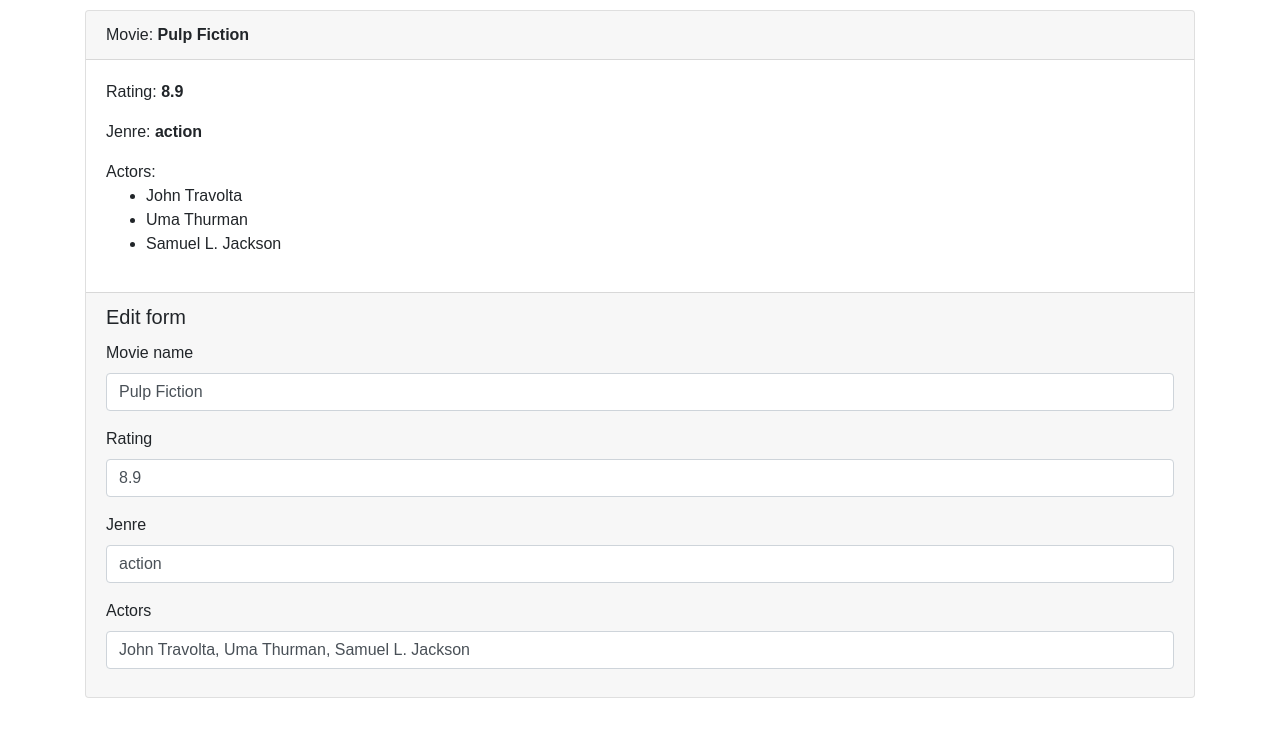
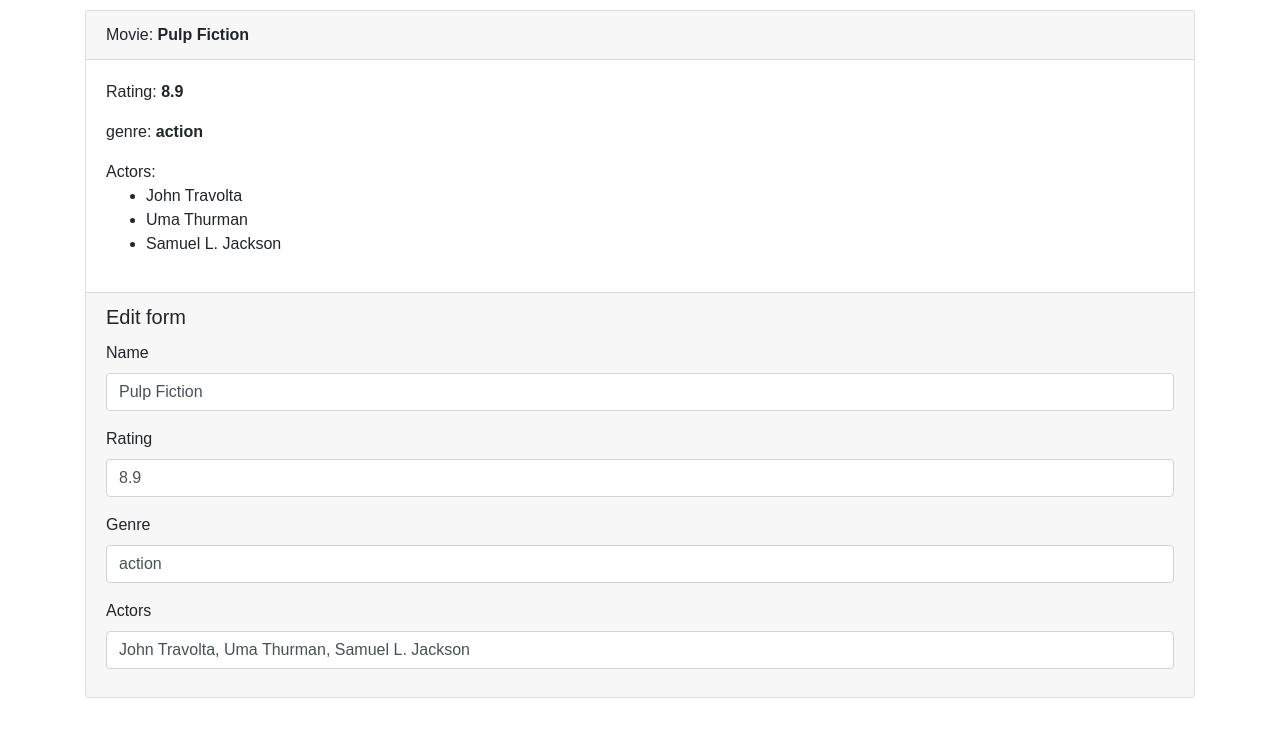
Before and after one commit to yumedzi/FilmsDB, a React (Create React App) app: page / in a window 1280 px wide. Shown: the top 736 px of the page. Built offline with nearby package versions, Linux system fonts and the light colour scheme.

Commit message:
ADD: FormField component

```diff
--- a/src/App.css
+++ b/src/App.css
@@ -1,4 +1,4 @@
-.App {
+/* .App {
   text-align: center;
 }
 
@@ -25,4 +25,4 @@
 @keyframes App-logo-spin {
   from { transform: rotate(0deg); }
   to { transform: rotate(360deg); }
-}
+} */
--- a/src/App.js
+++ b/src/App.js
@@ -1,34 +1,31 @@
 import React, { Component } from 'react';
-// import logo from './logo.svg';
 import './App.css';
 
-// class App extends Component {
-//   render() {
-//     return (
-//       <div className="App">
-//         <header className="App-header">
-//           <img src={logo} className="App-logo" alt="logo" />
-//           <h1 className="App-title">Welcome to React</h1>
-//         </header>
-//         <p className="App-intro">
-//           To get started, edit <code>src/App.js</code> and save to reload.
-//         </p>
-//       </div>
-//     );
-//   }
-// }
+
+const strToTitle = str => {
+  let parts = str.split(" ");
+  return parts.map(x => x[0].toUpperCase() + x.slice(1)).join(' ')
+}
+
+const FormField = props => (
+  <div className="form-group">
+    <label>{strToTitle(props.attr.replace('_raw', ''))}</label>
+    <input value={props.form.state[props.attr]} onChange={props.form.changeValue} type="text" className="form-control" attr={props.attr.replace('_raw', '')} placeholder={'Enter' + props.attr.replace('_raw', '')} />
+  </div>
+)
 
 class App extends Component {
   constructor(props) {
     super(props);
     // Bind change* methods
     this.changeValue = this.changeValue.bind(this);
+    this.attributes = ['name', 'rating', 'genre', 'actors_raw'];
     this.state = {
       name: props.name || '',
       rating: props.rating || 0,
-      jenre: props.jenre || '',
+      genre: props.genre || '',
       actors_raw: props.actors || '',
-      actors: props.actors ? props.actors.split(',').map(x => x.trim()).filter(Boolean) : [],
+      actors: props.actors ? props.actors.split(',').map(x => x.trim()).filter(Boolean).map(strToTitle) : [],
     };
   }
 
@@ -38,56 +35,37 @@
     const attr = event.target.getAttribute('attr');
     if (attr === 'actors') {
       newState['actors_raw'] = event.target.value;
-      newState['actors'] = event.target.value.split(',').map(x => x.trim()).filter(Boolean);
+      newState['actors'] = event.target.value.split(',').map(x => x.trim()).filter(Boolean).map(strToTitle);
     } else {
       newState[attr] = event.target.value;
     }
 
-    console.log(newState);
+    // console.log(newState);
     this.setState(newState);
   };
 
   render() {
     return (
       <div className="container">
-      {/* <div className="row"> */}
         <div className="card">
           <div className="card-header">
             Movie: <strong>{this.state.name}</strong>
           </div>
           <div className="card-body">
             <p>Rating: <strong>{this.state.rating}</strong></p>
-            <p>Jenre: <strong>{this.state.jenre}</strong></p>
+            <p>genre: <strong>{this.state.genre}</strong></p>
             <p>Actors: {this.state.actors.length ? (<ul>{this.state.actors.map(a => <li>{a}</li>)}</ul>): (<i>No actors</i>) }</p>
           </div>
           <div className="card-footer">
             <h5 className="card-title">Edit form</h5>
             <form>
-              <div className="form-group">
-                <label>Movie name</label>
-                <input value={this.state.name} onChange={this.changeValue} type="text" className="form-control" attr="name" placeholder="Enter " />
-              </div>
-              <div className="form-group">
-                <label>Rating</label>
-                <input value={this.state.rating} onChange={this.changeValue} type="text" className="form-control" attr="rating" placeholder="Enter" />
-              </div>
-              <div className="form-group">
-                <label>Jenre</label>
-                <input value={this.state.jenre} onChange={this.changeValue} type="text" className="form-control" attr="jenre" placeholder="Enter" />
-              </div>
-              <div className="form-group">
-                <label>Actors</label>
-                <input value={this.state.actors_raw} onChange={this.changeValue} type="text" className="form-control" attr="actors" placeholder="Enter" />
-              </div>
+              {this.attributes.map(x => (<FormField attr={x} form={this}/>))}
             </form>
           </div>
         </div>
-      {/* </div> */}
-    </div>
+      </div>
     );
   }
 }
 
-// render(<App />, document.getElementById("root"));
-
 export default App;
--- a/src/index.js
+++ b/src/index.js
@@ -4,5 +4,5 @@
 import App from './App';
 import registerServiceWorker from './registerServiceWorker';
 
-ReactDOM.render(<App name="Pulp Fiction" rating="8.9" jenre="action" actors="John Travolta, Uma Thurman, Samuel L. Jackson " />, document.getElementById('root'));
+ReactDOM.render(<App name="Pulp Fiction" rating="8.9" genre="action" actors="John Travolta, Uma Thurman, Samuel L. Jackson " />, document.getElementById('root'));
 registerServiceWorker();
```
